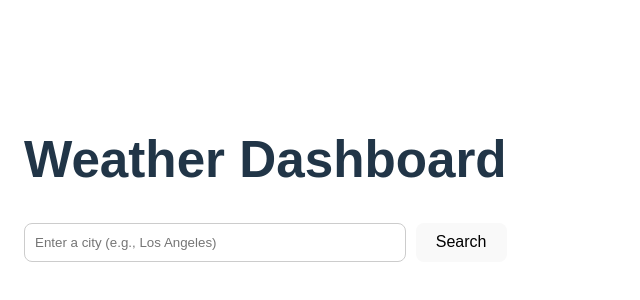
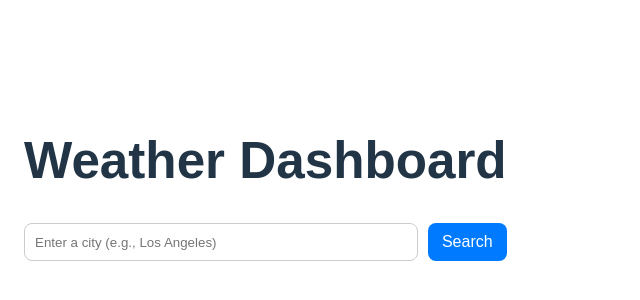
Before and after one commit to john-galvao/Final_Project_CS81, a React (Vite) app in the folder weather-dashboard/: page / in a window 1280 px wide. Shown: the part 220-520 px from the top of the page, without its empty margins (0-640 px from the left). Built offline with nearby package versions, Linux system fonts and the light colour scheme.

Commit message:
add basic validation for empty city search

```diff
--- a/weather-dashboard/src/components/WeatherSearch.jsx
+++ b/weather-dashboard/src/components/WeatherSearch.jsx
@@ -2,16 +2,24 @@ import { useState } from "react";
 
 function WeatherSearch({ onSearch }) {
   const [city, setCity] = useState("");
+  const [message, setMessage] = useState("");
 
   const handleSubmit = (e) => {
     e.preventDefault();
     const trimmed = city.trim();
-    if (!trimmed) return;
+
+    if (!trimmed) {
+      setMessage("Please enter a city name.");
+      return;
+    }
+
+    setMessage("");
     onSearch(trimmed);
     setCity("");
   };
 
   return (
+    <div style={{ maxWidth: "500px", margin: "0 auto" }}>
       <form onSubmit={handleSubmit} style={{ display: "flex", gap: "10px", marginTop: "16px" }}>
         <input
           type="text"
@@ -20,10 +28,27 @@ function WeatherSearch({ onSearch }) {
           placeholder="Enter a city (e.g., Los Angeles)"
           style={{ flex: 1, padding: "10px", borderRadius: "8px", border: "1px solid #ccc" }}
         />
-      <button type="submit">
+        <button
+          type="submit"
+          style={{
+            padding: "10px 14px",
+            borderRadius: "8px",
+            border: "none",
+            cursor: "pointer",
+            backgroundColor: "#007BFF",
+            color: "white",
+          }}
+        >
           Search
         </button>
       </form>
+
+      {message && (
+        <p style={{ marginTop: "10px", color: "crimson" }}>
+          {message}
+        </p>
+      )}
+    </div>
   );
 }
 
```
Lines whose indentation alone changed are shown as unchanged.
